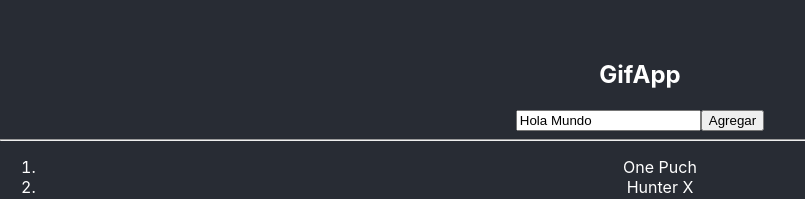
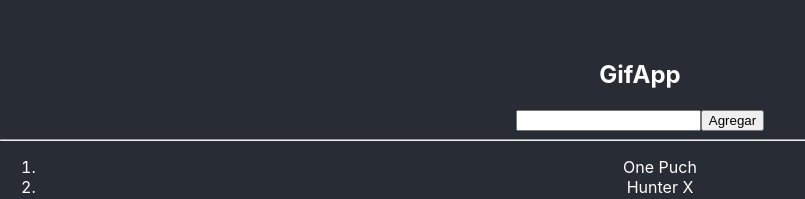
Before and after one commit to marioalbornoz/Gif-react-app, a React (Create React App) app: page / in a window 1280 px wide. Shown: the top 199 px of the page, without its empty margins (0-805 px from the left). Built offline with nearby package versions, Linux system fonts and the light colour scheme.

Commit message:
Entrada string vacio

```diff
--- a/src/components/AgregarCategoria.jsx
+++ b/src/components/AgregarCategoria.jsx
@@ -1,7 +1,8 @@
 import React, { useState } from 'react';
+import PropTypes from 'prop-types';
 
 const AgregarCategoria = ({actualizarCategoria, categorias}) => {
-    const [valor, agregarValor] = useState('Hola Mundo');
+    const [valor, agregarValor] = useState('');
     const [Error, actualzarError] = useState(false);
 
     // Toma el valor ingresado en el input y actuañiza el state
@@ -36,4 +37,9 @@ const AgregarCategoria = ({actualizarCategoria, categorias}) => {
     );
 }
 
+AgregarCategoria.propTypes = {
+    actualizarCategoria : PropTypes.func.isRequired,
+    categorias : PropTypes.array.isRequired
+}
+
 export default AgregarCategoria;
```
